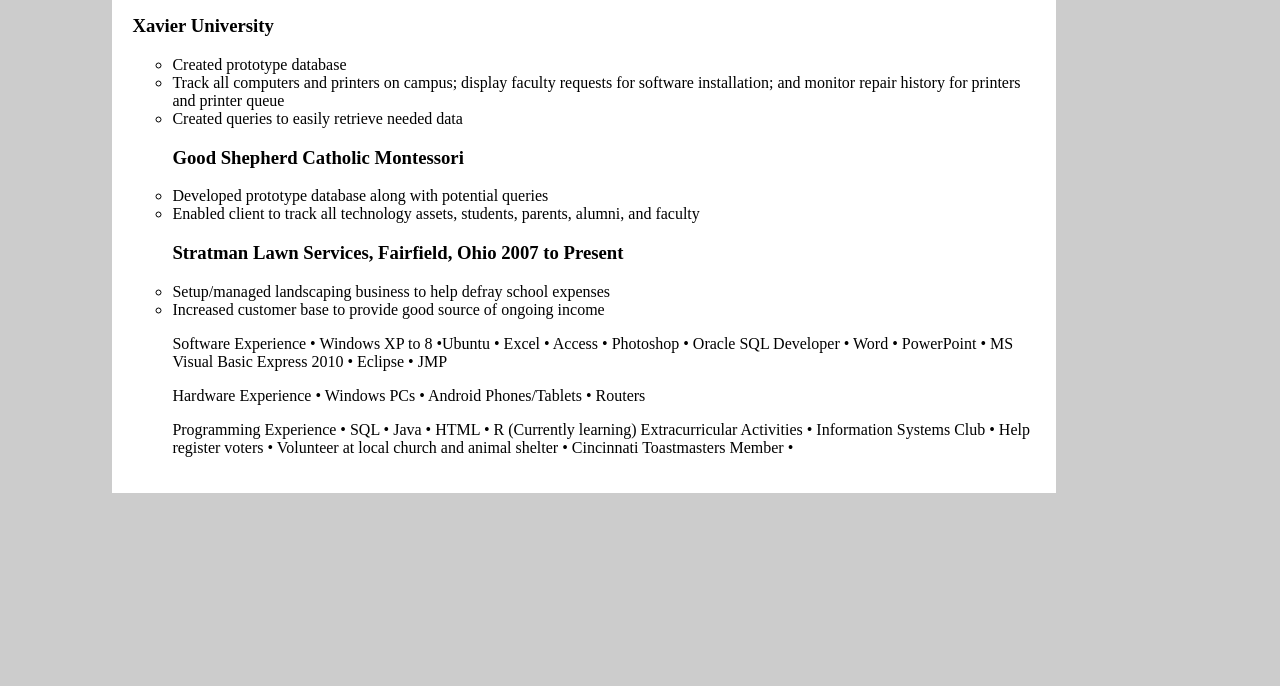
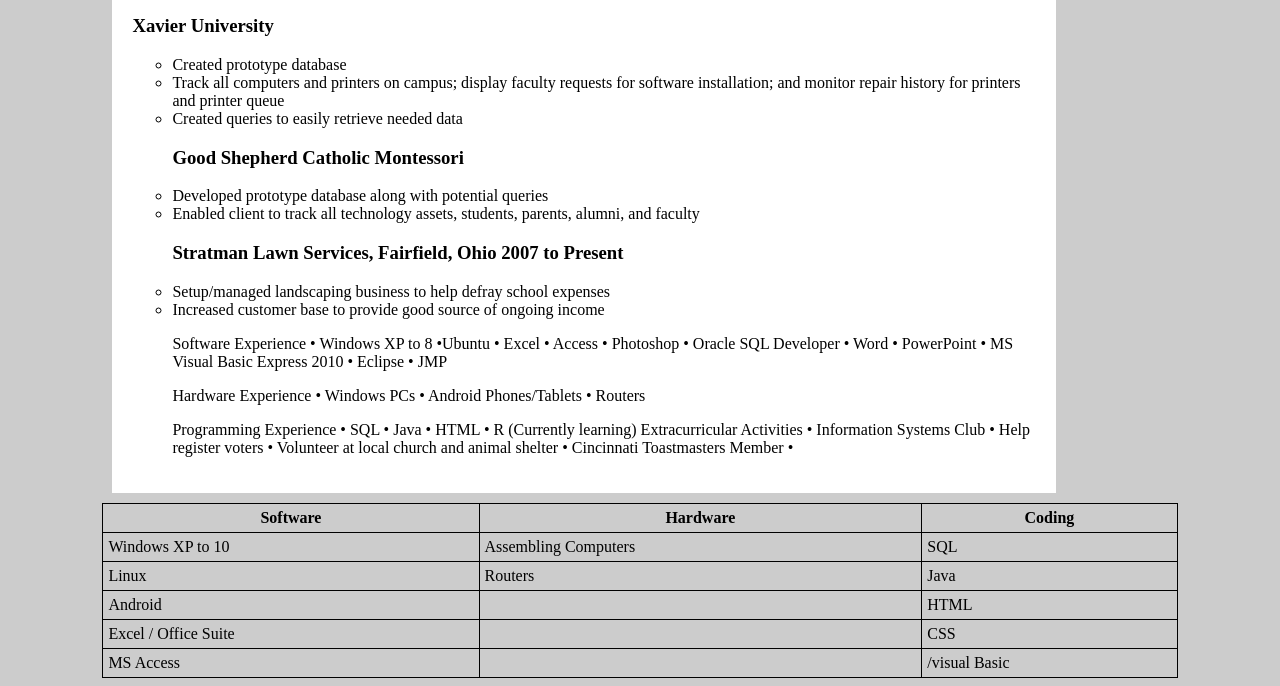
Before and after one commit to RickStratman/rickstratman.github.io, a plain HTML site: page resume.html in a window 1280 px wide. Shown: the part 606-1292 px from the top of the page. Before the commit the page ends 1117 px from the top, so only its background shows below. Drawn offline with Linux system fonts and the light colour scheme.

Commit message:
Update resume.html

```diff
--- a/resume.html
+++ b/resume.html
@@ -72,3 +72,49 @@ Extracurricular Activities
 </div>
 </body>
 </html>
+<style>
+table, th, td {
+    border: 1px solid black;
+    border-collapse: collapse;
+}
+th, td {
+    padding: 5px;
+}
+</style>
+</head>
+<body>
+
+<table style="width:100%">
+  <tr>
+    <th>Software</th>
+    <th>Hardware</th>
+    <th>Coding</th>
+  </tr>
+  <tr>
+    <td>Windows XP to 10</td>
+    <td>Assembling Computers</td>
+    <td>SQL</td>
+  </tr>
+  <tr>
+    <td>Linux</td>
+    <td>Routers</td>
+    <td>Java</td>
+  </tr>
+  <tr>
+    <td>Android</td>
+    <td></td>
+    <td>HTML</td>
+  </tr>
+  <tr>
+    <td>Excel / Office Suite</td>
+    <td></td>
+    <td>CSS</td>
+  </tr>
+ <tr>
+    <td>MS Access</td>
+    <td></td>
+    <td>/visual Basic</td>
+  </tr>
+</table>
+
+</body>
```
